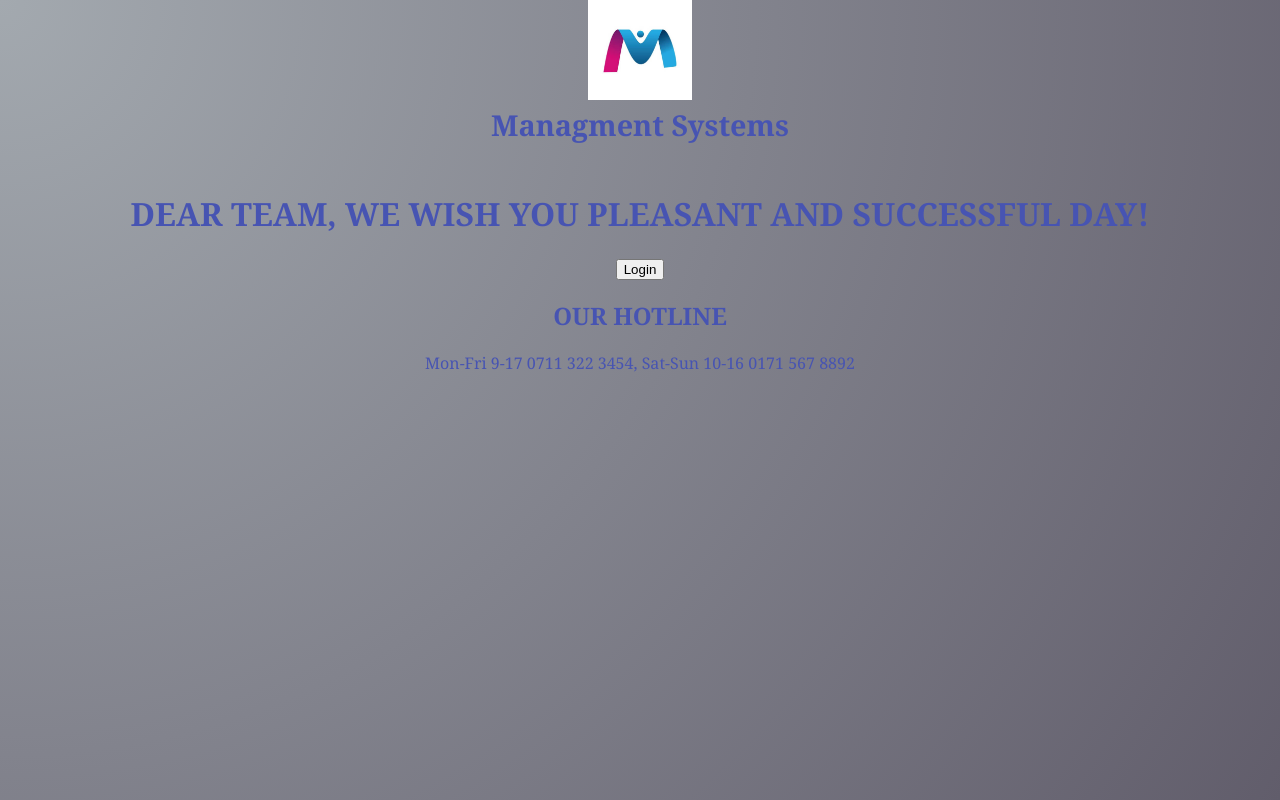
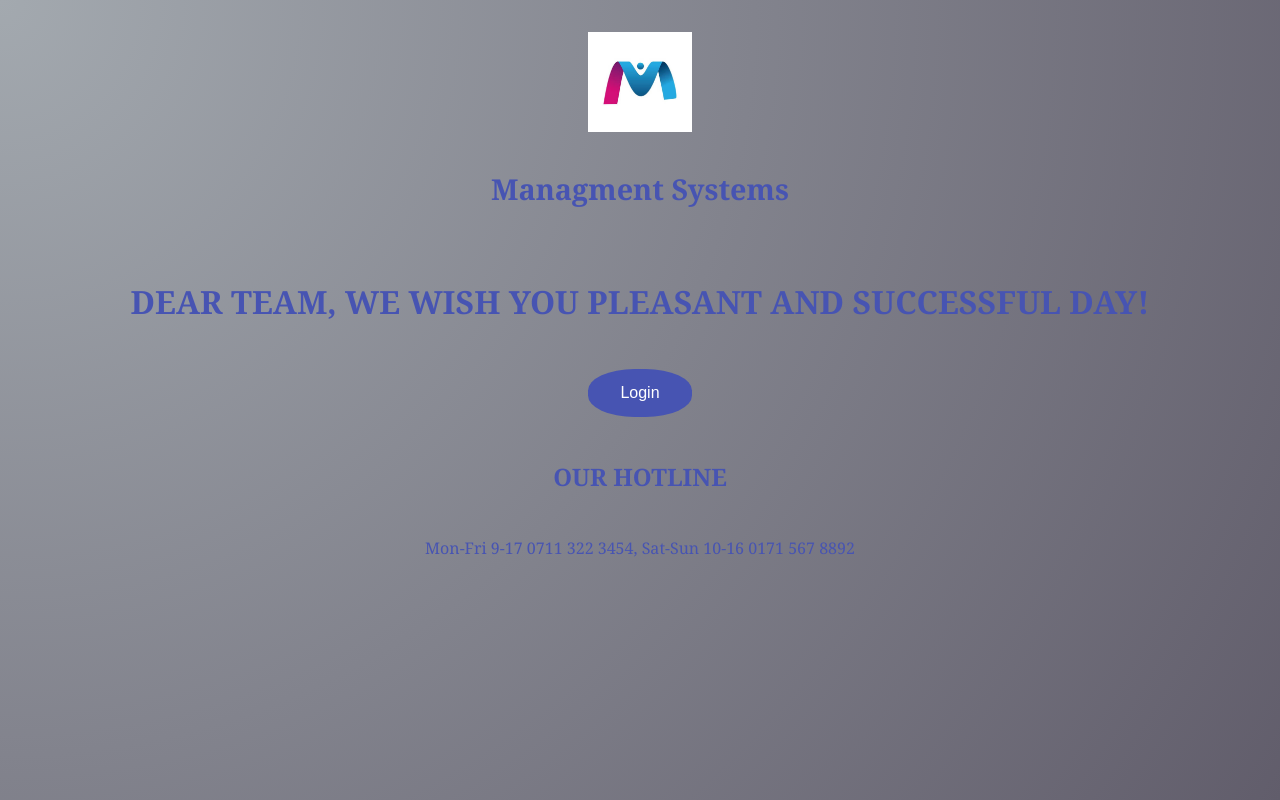
Before and after one commit to lsvelikov/Cashier, an Angular app: page / in a window 1280 px wide. Built offline with nearby package versions, Linux system fonts and the light colour scheme.

Commit message:
header, app css changes

```diff
--- a/src/app/app.component.css
+++ b/src/app/app.component.css
@@ -1,3 +1,19 @@
 main {
     text-align: center;
 }
+
+h1, h2 {
+    padding: 1.5rem 0;
+}
+
+button {
+    background-color: #4754b2;
+    border: none;
+    border-radius: 45%;
+    color: white;
+    padding: 15px 32px;
+    text-align: center;
+    text-decoration: none;
+    display: inline-block;
+    font-size: 16px;
+  }
--- a/src/app/header/header.component.css
+++ b/src/app/header/header.component.css
@@ -11,6 +11,7 @@ header {
 img {
     width: 6.5rem;
     object-fit: contain;
+    margin: 2rem 0;
   }
 
   h1 {
```
